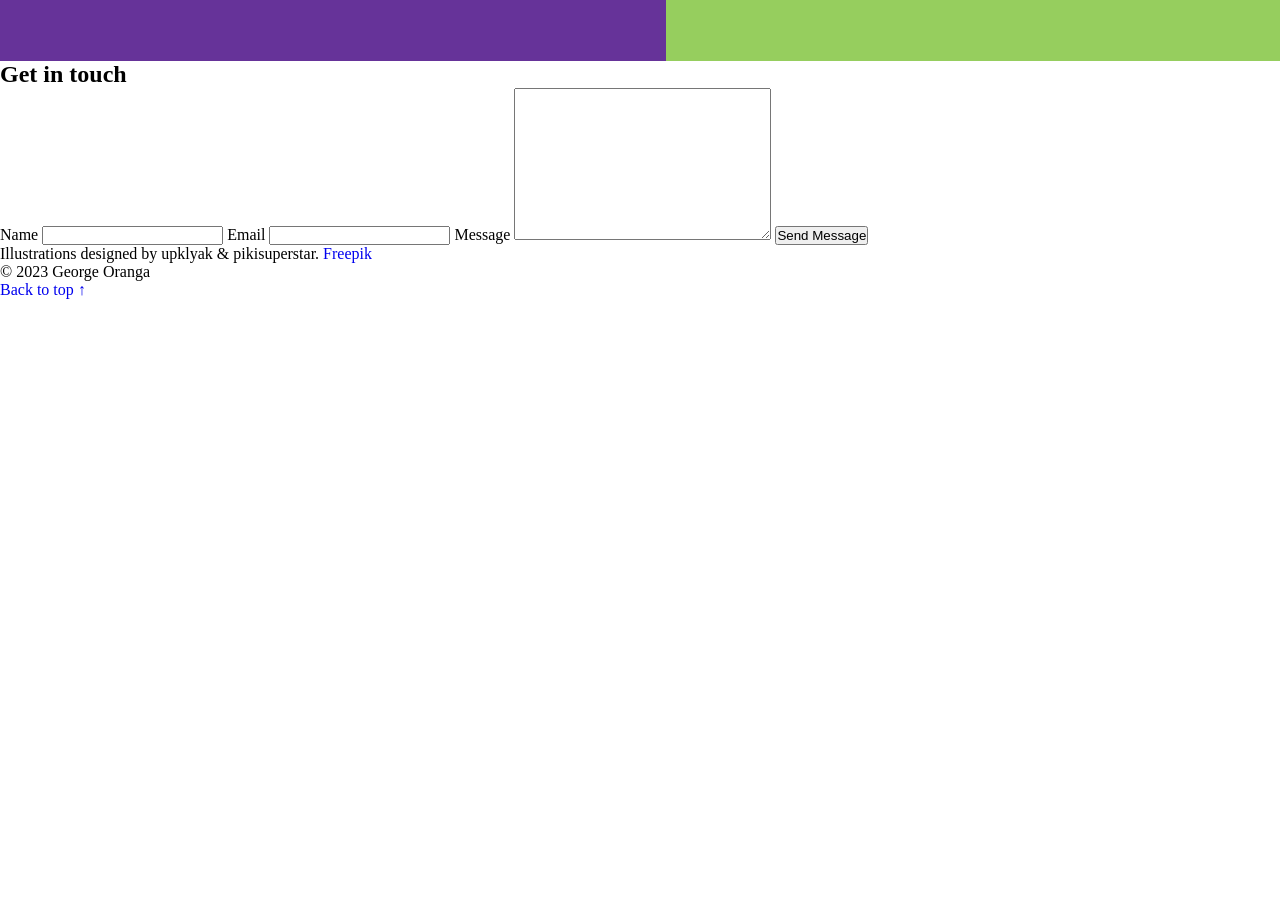
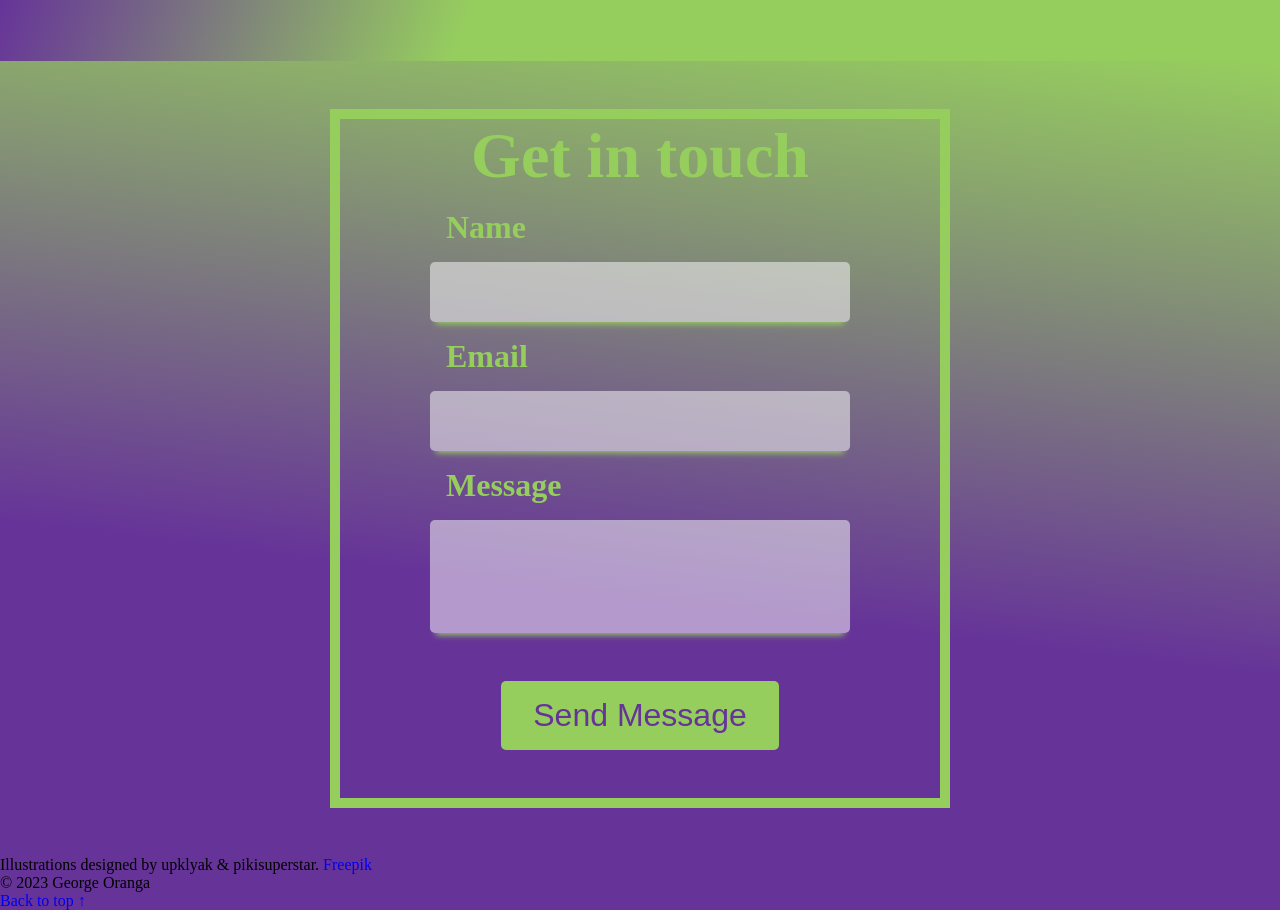
Before and after one commit to OrangaG/Personal-website, a website built with Vite: page index.html in a window 1280 px wide. Shown: the part 3518-4428 px from the top of the page. Before the commit the page ends 3817 px from the top, so only its background shows below. Built offline with nearby package versions, Linux system fonts and the light colour scheme.

Commit message:
Contact section complete

```diff
--- a/index.html
+++ b/index.html
@@ -34,6 +34,7 @@
           </div>
         </div>
         <div class="header__image-box">
+          <!-- TODO:Fix the header image loading the background purple -->
           <img
             class="header__image"
             src="./assets/coder.jpg"
@@ -173,9 +174,13 @@
     </section>
 
     <section id="contact">
-      <h1>Get in touch</h1>
       <div class="form-container">
-        <form action="https://formspree.io/f/meqwbope" method="POST">
+        <h1 class="contact__title">Get in touch</h1>
+        <form
+          action="https://formspree.io/f/meqwbope"
+          method="POST"
+          class="form"
+        >
           <label for="name">Name</label>
           <input type="text" name="name" id="name" required />
           <label for="email">Email</label>
@@ -184,8 +189,8 @@
           <textarea
             name="message"
             id="message"
-            cols="30"
-            rows="10"
+            cols="20"
+            rows="3"
             required
           ></textarea>
           <button type="submit">Send Message</button>
@@ -193,12 +198,14 @@
       </div>
     </section>
 
+    <footer class="footer">
       <p>
         Illustrations designed by upklyak & pikisuperstar.
         <a href="http://www.freepik.com"> Freepik</a>
       </p>
       <p>&copy; 2023 George Oranga</p>
       <a href="#">Back to top &uarr;</a>
+    </footer>
     <script type="module" src="/main.js"></script>
   </body>
 </html>
--- a/style.css
+++ b/style.css
@@ -174,10 +174,11 @@ a {
 
 .about {
   padding: 3rem 0;
+
   background: linear-gradient(
-    90deg,
-    rgba(102, 51, 153, 1) 52%,
-    rgba(150, 206, 94, 1) 50%
+    290deg,
+    rgba(150, 206, 94, 1) 57%,
+    rgba(102, 51, 153, 1) 90%
   );
 }
 
@@ -222,9 +223,9 @@ a {
 
 .tools {
   background: linear-gradient(
-    90deg,
-    rgba(102, 51, 153, 1) 52%,
-    rgba(150, 206, 94, 1) 50%
+    290deg,
+    rgba(150, 206, 94, 1) 57%,
+    rgba(102, 51, 153, 1) 90%
   );
 }
 .tool__wrapper {
@@ -249,8 +250,8 @@ a {
   border-radius: 5px;
   background: linear-gradient(
     90deg,
-    rgba(102, 51, 153, 1) 25%,
-    rgba(150, 206, 94, 1) 100%
+    rgba(102, 51, 153, 1) 26%,
+    rgba(150, 206, 94, 1) 91%
   );
   padding: 3em 5em;
 }
@@ -273,3 +274,107 @@ a {
   color: #333;
   font-size: 1.5rem;
 }
+
+/* Contact */
+#contact {
+  display: flex;
+  justify-content: center;
+  padding: 3rem 0;
+
+  background: linear-gradient(
+    7deg,
+    rgba(102, 51, 153, 1) 35%,
+    rgba(150, 206, 94, 1) 100%
+  );
+}
+
+.contact__title {
+  font-size: 4rem;
+  color: #96ce5e;
+}
+
+.form-container {
+  display: flex;
+  flex-direction: column;
+  justify-content: center;
+  align-items: center;
+  max-width: 800px;
+  border: 10px solid #96ce5e;
+}
+
+.form {
+  display: flex;
+  flex-flow: column;
+  align-items: center;
+  justify-content: center;
+  width: 600px;
+}
+
+form div,
+form label,
+form input,
+form textarea {
+  width: 70%;
+}
+
+label,
+input,
+textarea {
+  padding: 1rem;
+  font-size: 1.5rem;
+  color: #663399;
+}
+
+label {
+  color: #96ce5e;
+  font-weight: bold;
+  font-size: 2rem;
+}
+
+input,
+textarea {
+  background: rgba(255, 255, 255, 0.5);
+  border: transparent;
+  border-radius: 5px;
+  box-shadow: 0 8px 6px -6px #96ce5e;
+}
+
+input:focus,
+textarea:focus {
+  background: #663399;
+  color: #96ce5e;
+  font-size: 1.5rem;
+  box-shadow: none;
+  border-radius: 5px;
+  border: 5px solid #96ce5e;
+  outline: transparent;
+}
+
+textarea {
+  resize: none;
+}
+
+textarea::-webkit-scrollbar {
+  width: 0;
+}
+
+button {
+  background: #96ce5e;
+  margin: 3rem 0 3rem 0;
+  padding: 0.5em 1em;
+  font-size: 2rem;
+  color: #663399;
+  border: none;
+  border-radius: 5px;
+  outline: transparent;
+  cursor: pointer;
+}
+button:hover {
+  letter-spacing: 2px;
+  box-shadow: none;
+}
+
+/* footer */
+.footer {
+  background-color: #663399;
+}
```
Lines whose indentation alone changed are shown as unchanged.
